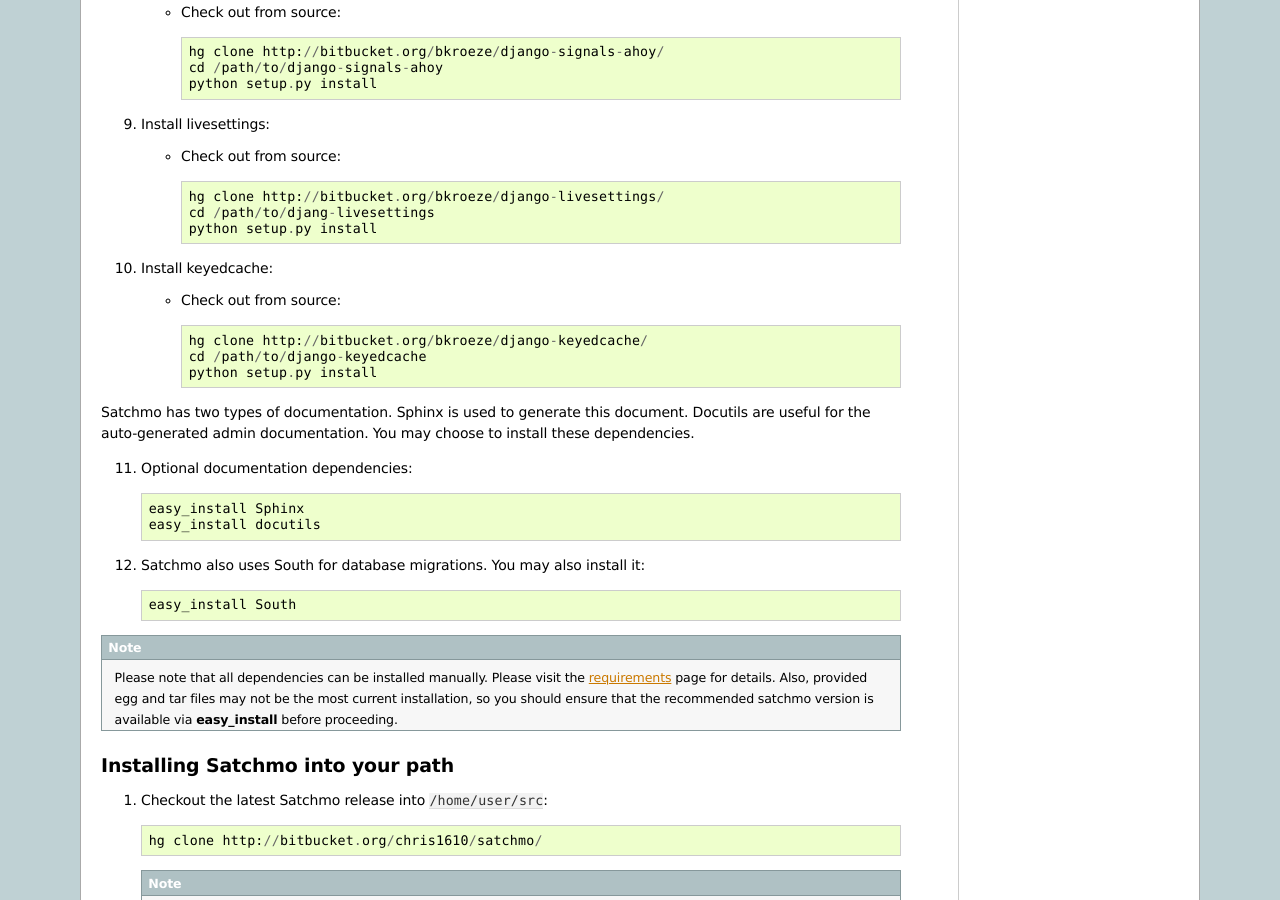
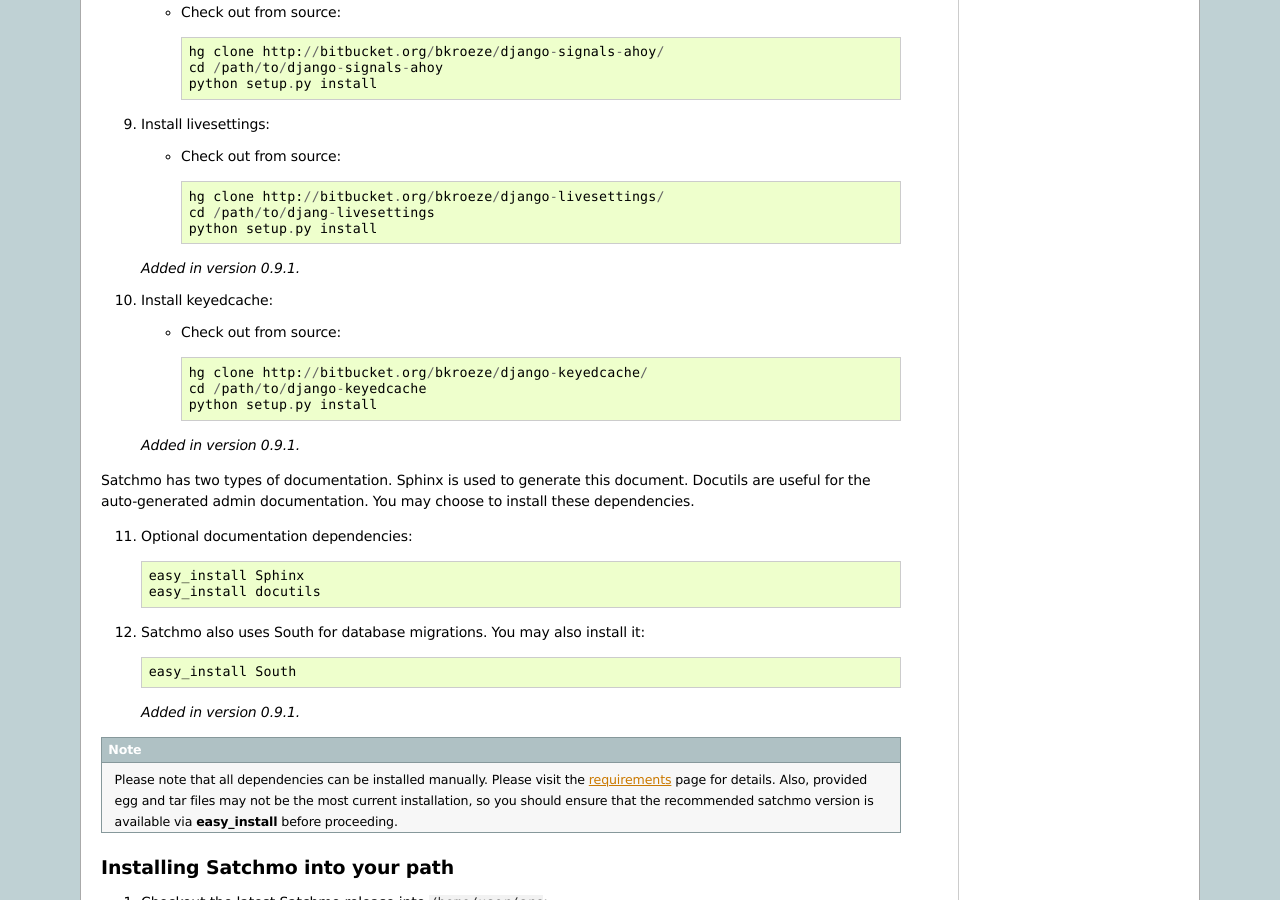
Before and after one commit to opencoca/WEB-Satchmo, a Sphinx documentation site: the page built from docs/new_installation.txt, in a window 1280 px wide and 900 px high, scrolled down 1684 px. Built offline with Sphinx 7.4.7, drawn with Linux system fonts in a browser that asks for light colours.

Commit message:
docs/new_installation: note new instructions for 0.9.1

```diff
--- a/docs/new_installation.txt
+++ b/docs/new_installation.txt
@@ -95,6 +95,7 @@
        cd /path/to/djang-livesettings
        python setup.py install
 
+   .. versionadded:: 0.9.1
 
 #. Install keyedcache:
 
@@ -103,6 +104,8 @@
        hg clone http://bitbucket.org/bkroeze/django-keyedcache/
        cd /path/to/django-keyedcache
        python setup.py install
+
+   .. versionadded:: 0.9.1
 
 Satchmo has two types of documentation. Sphinx is used to generate this document.
 Docutils are useful for the auto-generated admin documentation. You may choose to
@@ -116,6 +119,8 @@
 12. Satchmo also uses South for database migrations. You may also install it::
 
      easy_install South
+
+   .. versionadded:: 0.9.1
 
 .. note::
     Please note that all dependencies can be installed manually. Please visit the requirements_ page for details. Also, provided egg and tar files may not be the most current installation, so you should ensure that the
```
